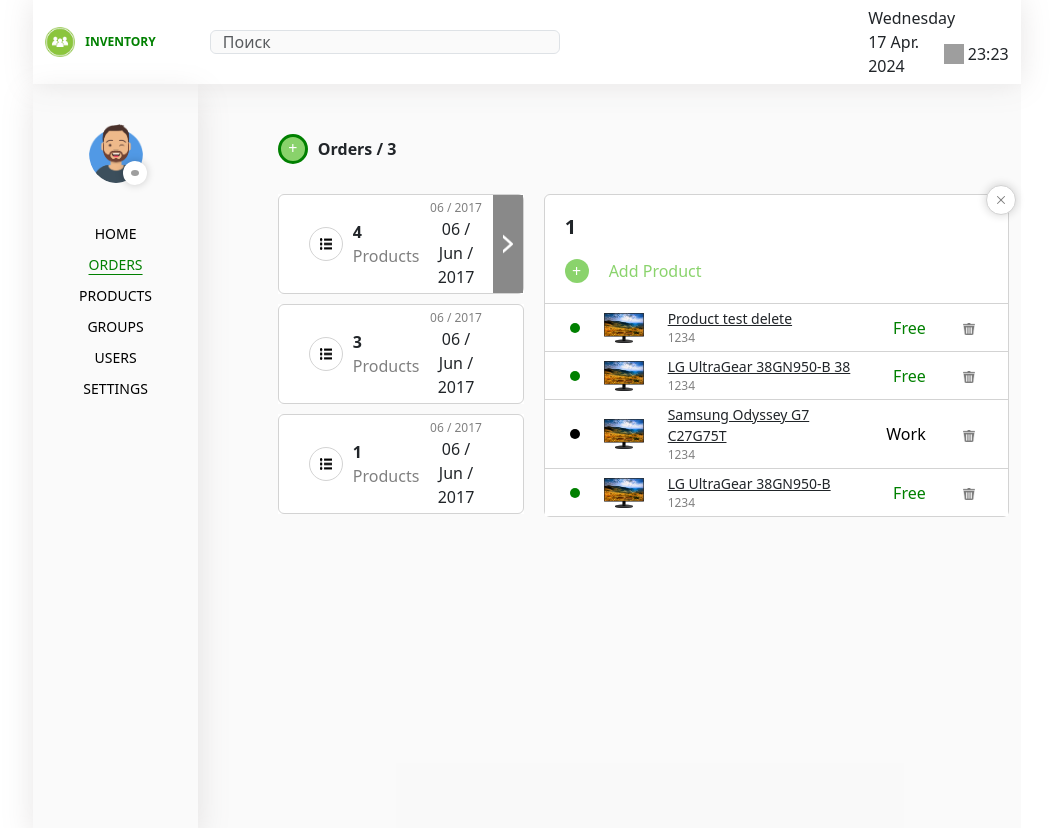
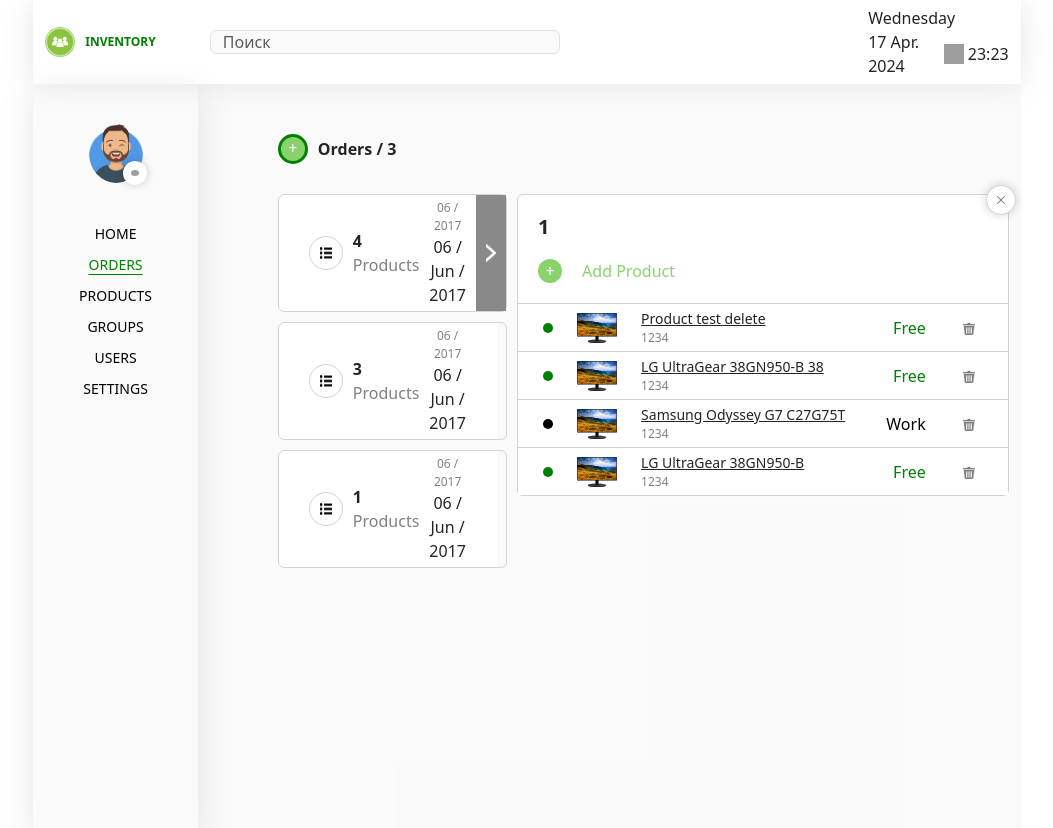
Before and after one commit to Lobovem/DzenCode, a React (Vite) app: page /orders/1/1 in a window 1280 px wide. Shown: the whole page, without its empty margins (113-1166 px from the left). Built offline with nearby package versions, Linux system fonts and the light colour scheme; data requests are answered from the project's data file; grey boxes are pictures that could not be loaded.

Commit message:
feat(OrderList): add animation when open component detailOrder

```diff
--- a/src/components/OrderList/OrderList.scss
+++ b/src/components/OrderList/OrderList.scss
@@ -20,8 +20,13 @@
   &__list {
     display: flex;
     flex-direction: column;
-    flex: 1;
     margin-bottom: auto;
+    width: 100%;
+    transition: width 0.5s ease-in-out 0.1s;
+
+    &_sm {
+      width: 30%;
+    }
   }
 
   &__orderDetail {
--- a/src/components/OrderList/OrderList.tsx
+++ b/src/components/OrderList/OrderList.tsx
@@ -11,6 +11,10 @@ import './OrderList.scss';
 export const OrderList: FC = () => {
   const dispatch = useAppDispatch();
   const orderList = useSelector((state: RootState) => state.dzenCode.orderList);
+  const handleDetailOrder = useSelector(
+    (state: RootState) => state.dzenCode.statusDetailOrder
+  );
+
   const isLoading = useSelector((state: RootState) => state.dzenCode.isLoading);
   const error = useSelector((state: RootState) => state.dzenCode.error);
 
@@ -34,7 +38,11 @@ export const OrderList: FC = () => {
       </div>
 
       <div className="orderList__wrap">
-        <div className="orderList__list">
+        <div
+          className={
+            handleDetailOrder ? 'orderList__list orderList__list_sm' : 'orderList__list'
+          }
+        >
           {orderList?.map((order) => (
             <Order key={order.id} order={order} />
           ))}
```
